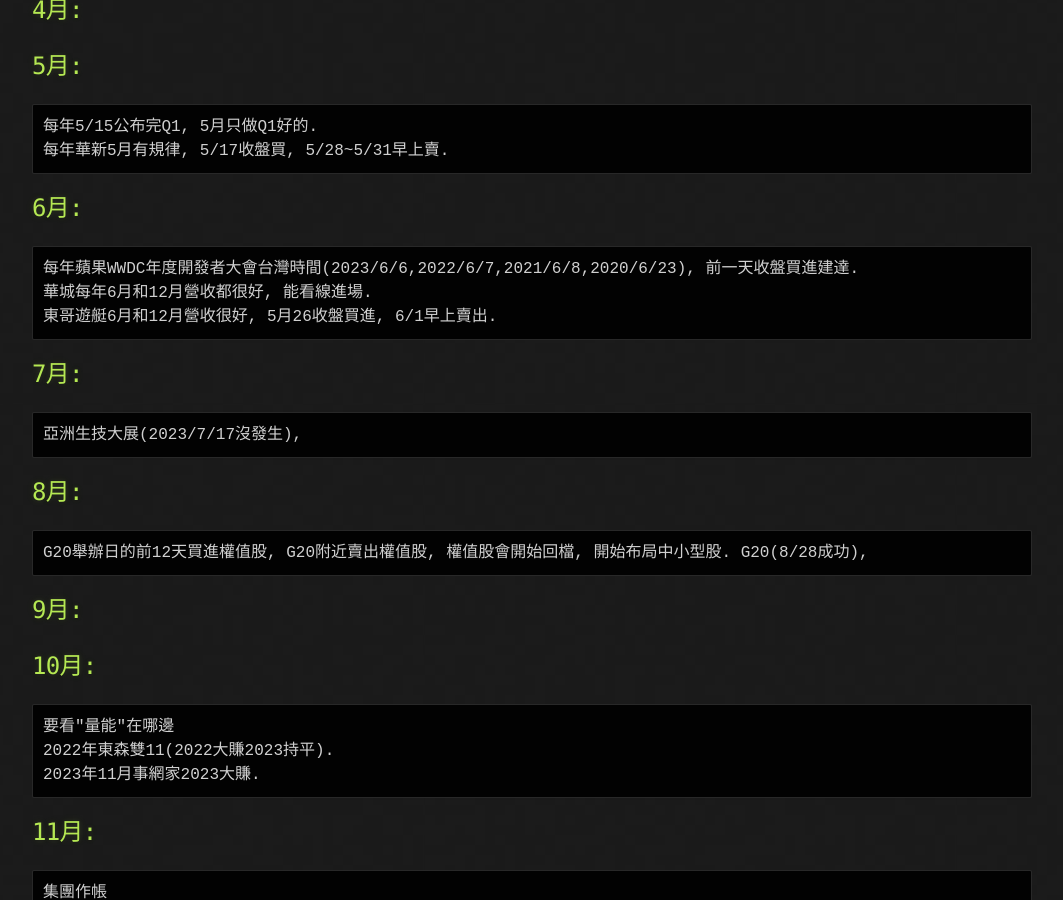
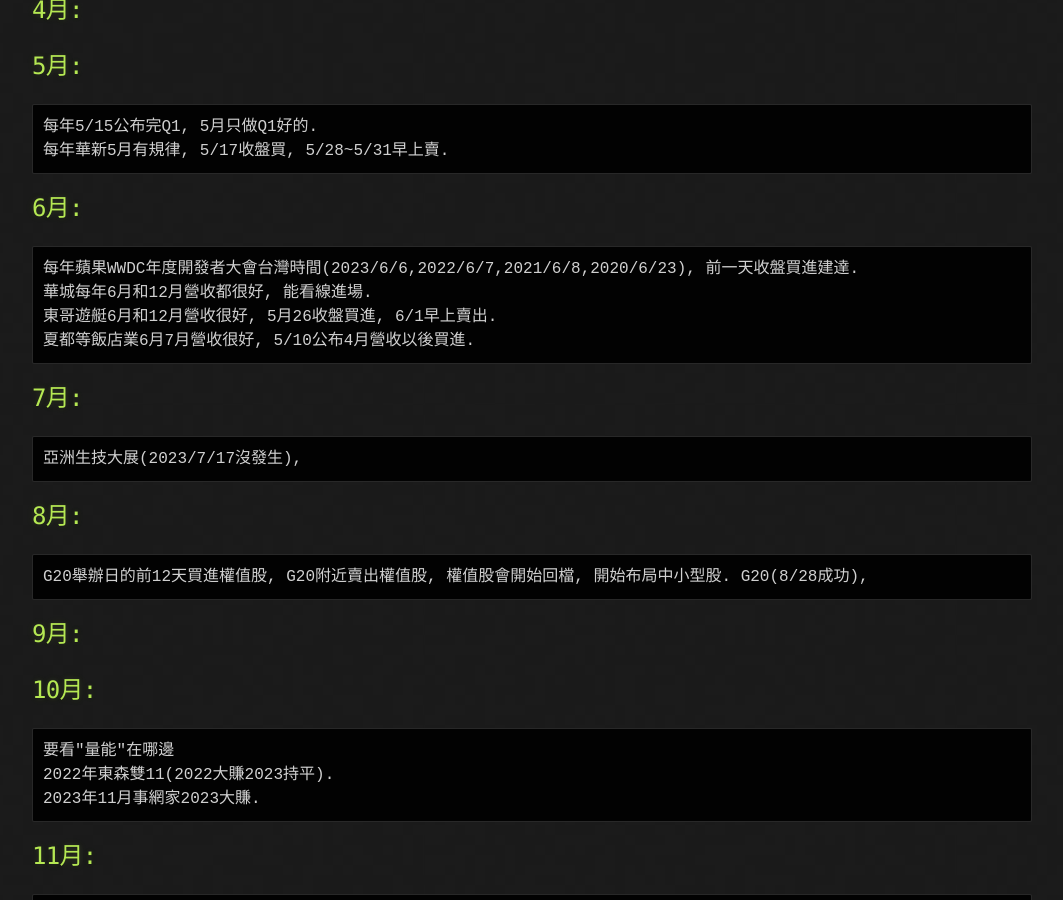
Before and after one commit to lepg5487/Stock_God, a Jekyll site: the page built from experience.md, in a window 1280 px wide and 900 px high, scrolled down 660 px. Shown: the whole window, without its empty margins (108-1171 px from the left). Built offline with Jekyll 4.4.1, drawn with Linux system fonts in a browser that asks for light colours; our own code applies the rules of GitHub Pages for plain Markdown files.

Commit message:
Update experience.md

````diff
--- a/experience.md
+++ b/experience.md
@@ -26,6 +26,7 @@
 每年蘋果WWDC年度開發者大會台灣時間(2023/6/6,2022/6/7,2021/6/8,2020/6/23), 前一天收盤買進建達.
 華城每年6月和12月營收都很好, 能看線進場.
 東哥遊艇6月和12月營收很好, 5月26收盤買進, 6/1早上賣出.
+夏都等飯店業6月7月營收很好, 5/10公布4月營收以後買進.
 ```
 ## 7月:
 ```
````
